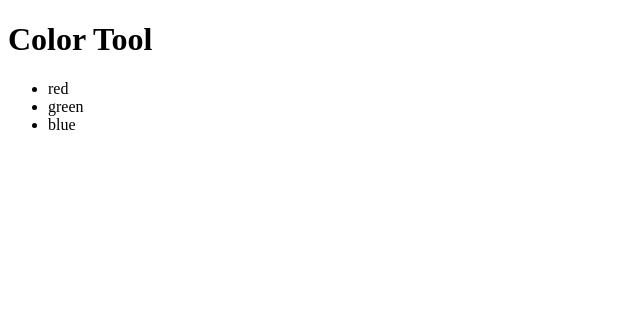
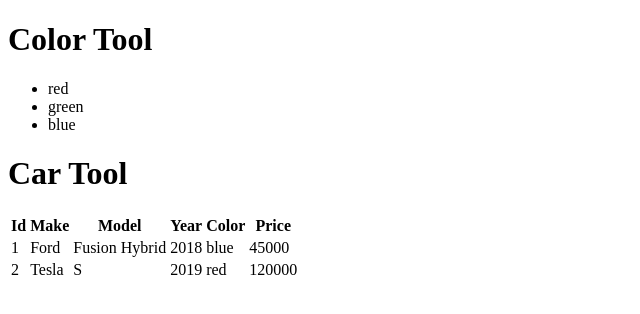
Before and after one commit to t4d-classes/react-redux-typescript_01172022, a React (Create React App) app in the folder demo-app/: page / in a window 1280 px wide. Shown: the top 314 px of the page, without its empty margins (0-640 px from the left). Built offline with nearby package versions, Linux system fonts and the light colour scheme.

Commit message:
add color model

```diff
--- /dev/null
+++ b/demo-app/src/components/CarTool.tsx
@@ -0,0 +1,39 @@
+
+export const CarTool = () => {
+
+    const cars = [
+        { id: 1, make: 'Ford', model: 'Fusion Hybrid', year: 2018, color: 'blue', price: 45000 },
+        { id: 2, make: 'Tesla', model: 'S', year: 2019, color: 'red', price: 120000 },
+    ];
+    const carRows = cars.map(c => <tr key={c.id}>
+        <td>{c.id}</td>
+        <td>{c.make}</td>
+        <td>{c.model}</td>
+        <td>{c.year}</td>
+        <td>{c.color}</td>
+        <td>{c.price}</td>
+    </tr>)
+
+    return (
+        <>
+            <header>
+                <h1>Car Tool</h1>
+            </header>
+            <table>
+                <thead>
+                    <tr>
+                        <th scope="col">Id</th>
+                        <th scope="col">Make</th>
+                        <th scope="col">Model</th>
+                        <th scope="col">Year</th>
+                        <th scope="col">Color</th>
+                        <th scope="col">Price</th>
+                    </tr>
+                </thead>
+                <tbody>
+                    {carRows}
+                </tbody>
+            </table>
+        </>
+    );
+};
--- a/demo-app/src/components/ColorTool.tsx
+++ b/demo-app/src/components/ColorTool.tsx
@@ -1,8 +1,13 @@
+import { Color } from '../models/colors';
 
 export const ColorTool = () => {
 
-    const colors = ['red', 'green', 'blue'];
-    const colorListItems = colors.map(c => <li>{c}</li>)
+    const colors: Color[] = [
+        { id: 1, name:'red' },
+        { id: 2, name:'green' },
+        { id: 3, name:'blue' }
+    ];
+    const colorListItems = colors.map( c => <li key={c.id}>{c.name}</li>)
 
     return (
         <>
--- a/demo-app/src/index.tsx
+++ b/demo-app/src/index.tsx
@@ -1,11 +1,15 @@
 import { render } from 'react-dom';
 
 import { ColorTool } from './components/ColorTool'
+import { CarTool } from './components/CarTool'
 
 
 
 render(
     // React.createElement(ColorTool)
-    <ColorTool />,
+    <>
+        <ColorTool />
+        <CarTool />
+    </>,
     document.querySelector('#root'),
 );
--- /dev/null
+++ b/demo-app/src/models/colors.ts
@@ -0,0 +1,11 @@
+
+// export interface Color {
+//     id: number,
+//     name: string,
+// }
+
+// type alias
+export type Color = {
+    id: number,
+    name: string,
+};
```
